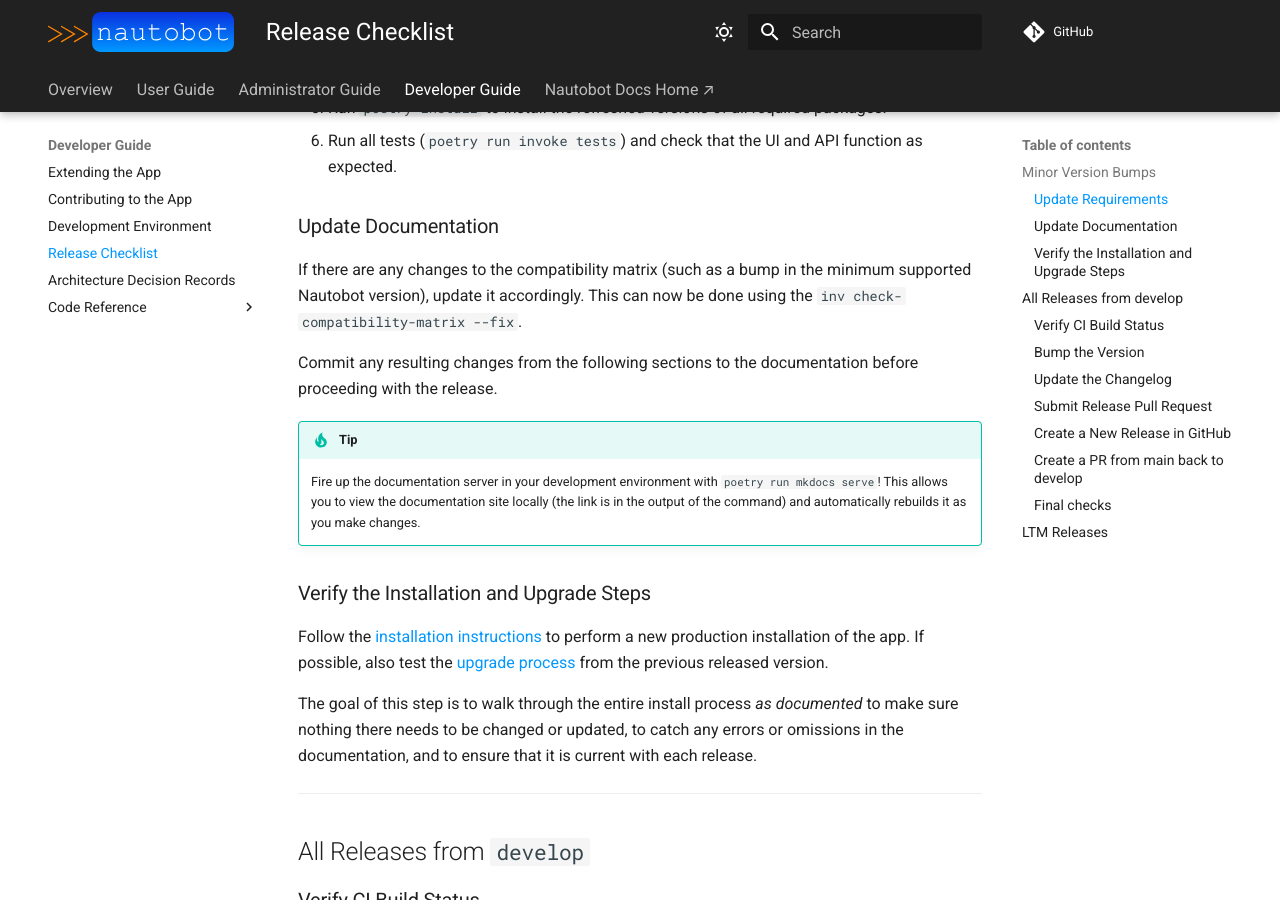
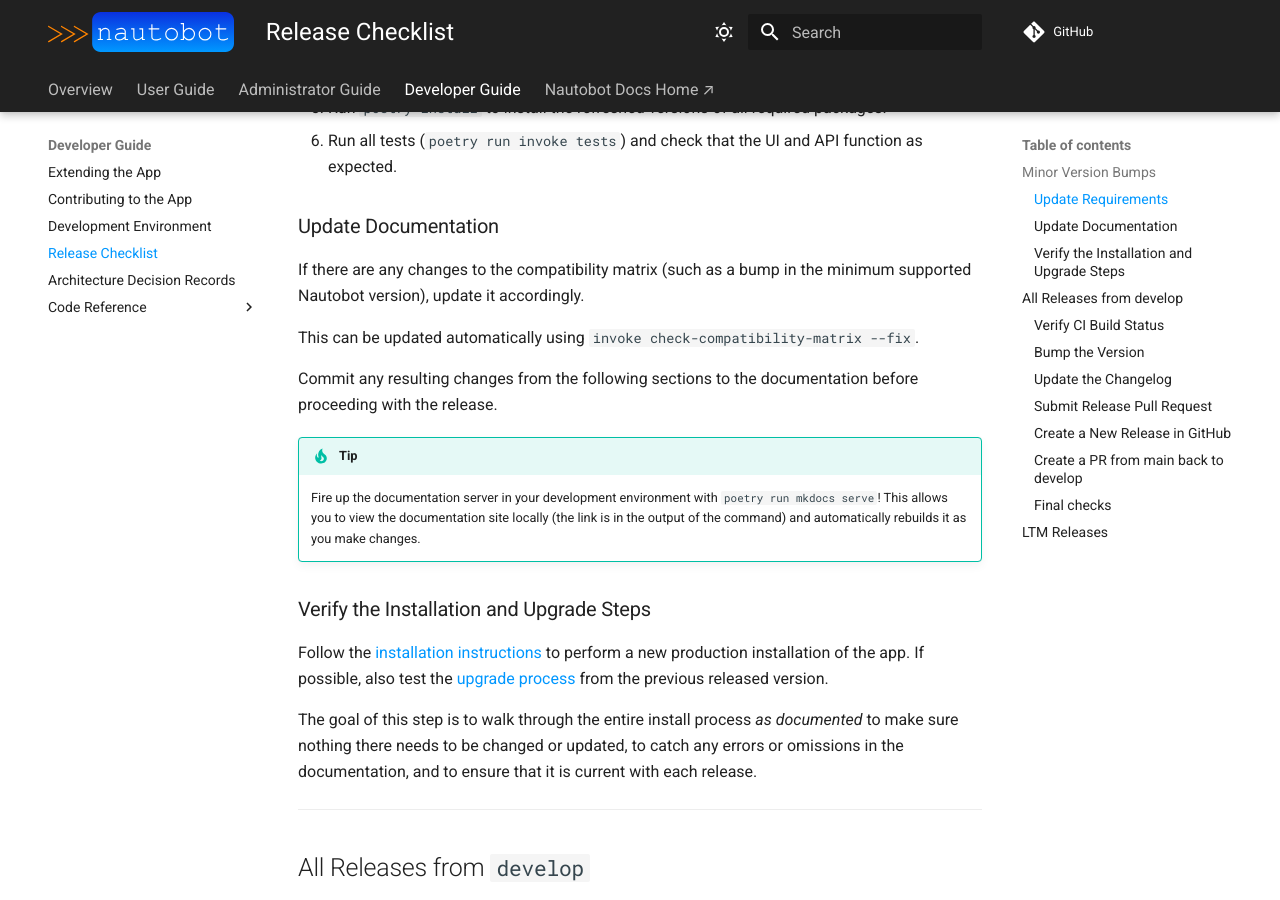
Before and after one commit to nautobot/nautobot-app-dev-example, an MkDocs documentation site: the page built from docs/dev/release_checklist.md, in a window 1280 px wide and 900 px high, scrolled down 1006 px. Built offline with MkDocs 1.6.1 and Material for MkDocs 9.7.7, drawn with Linux system fonts in a browser that asks for light colours; comment, search, counter and statistics services are not loaded.

Commit message:
Update docs/dev/release_checklist.md
Co-authored-by: Gary Snider <75227981+gsnider2195@users.noreply.github.com>

```diff
--- a/docs/dev/release_checklist.md
+++ b/docs/dev/release_checklist.md
@@ -32,7 +32,8 @@
 ### Update Documentation
 
 If there are any changes to the compatibility matrix (such as a bump in the minimum supported Nautobot version), update it accordingly.
-This can now be done using the `inv check-compatibility-matrix --fix`.
+
+This can be updated automatically using `invoke check-compatibility-matrix --fix`.
 
 Commit any resulting changes from the following sections to the documentation before proceeding with the release.
 
```
